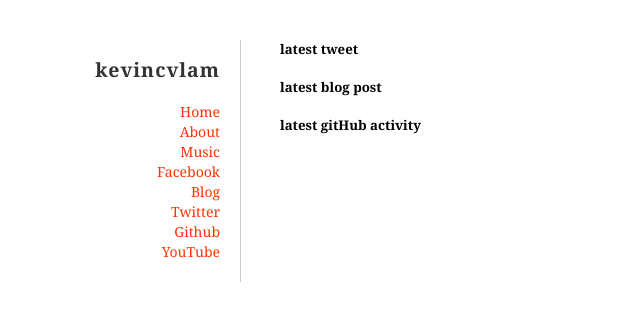
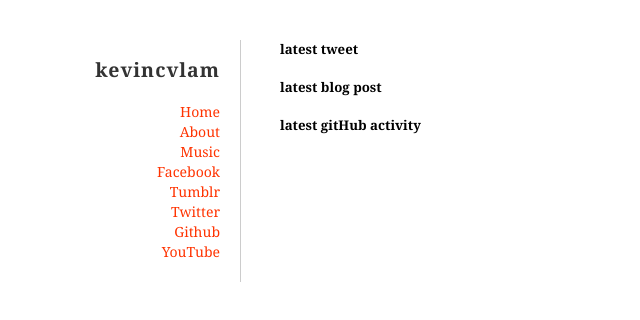
Before and after one commit to kevincvlam/old_kevincvlam.github.com, a plain HTML site: page index.html in a window 1280 px wide. Shown: the full height of the page, 0-640 px from the left. Drawn offline with Linux system fonts and the light colour scheme.

Commit message:
changed link

```diff
--- a/index.html
+++ b/index.html
@@ -35,7 +35,7 @@
         <li><a href="/about/">About</a></li>
           <li><a href="/music/">Music</a></li>
           <li><a href="http://www.facebook.com/kevincv.lam">Facebook</a></li>
-         <li><a href=http://kevincvlam.tumblr.com/>Blog</a></li>
+         <li><a href=http://kevincvlam.tumblr.com/>Tumblr</a></li>
         <li><a href="http://twitter.com/kevincvlam">Twitter</a></li>
         <li><a href="http://github.com/kevincvlam/">Github</a></li>
         <li><a href="http://www.youtube.com/user/Kevinlammusic">YouTube</a></li>
```
